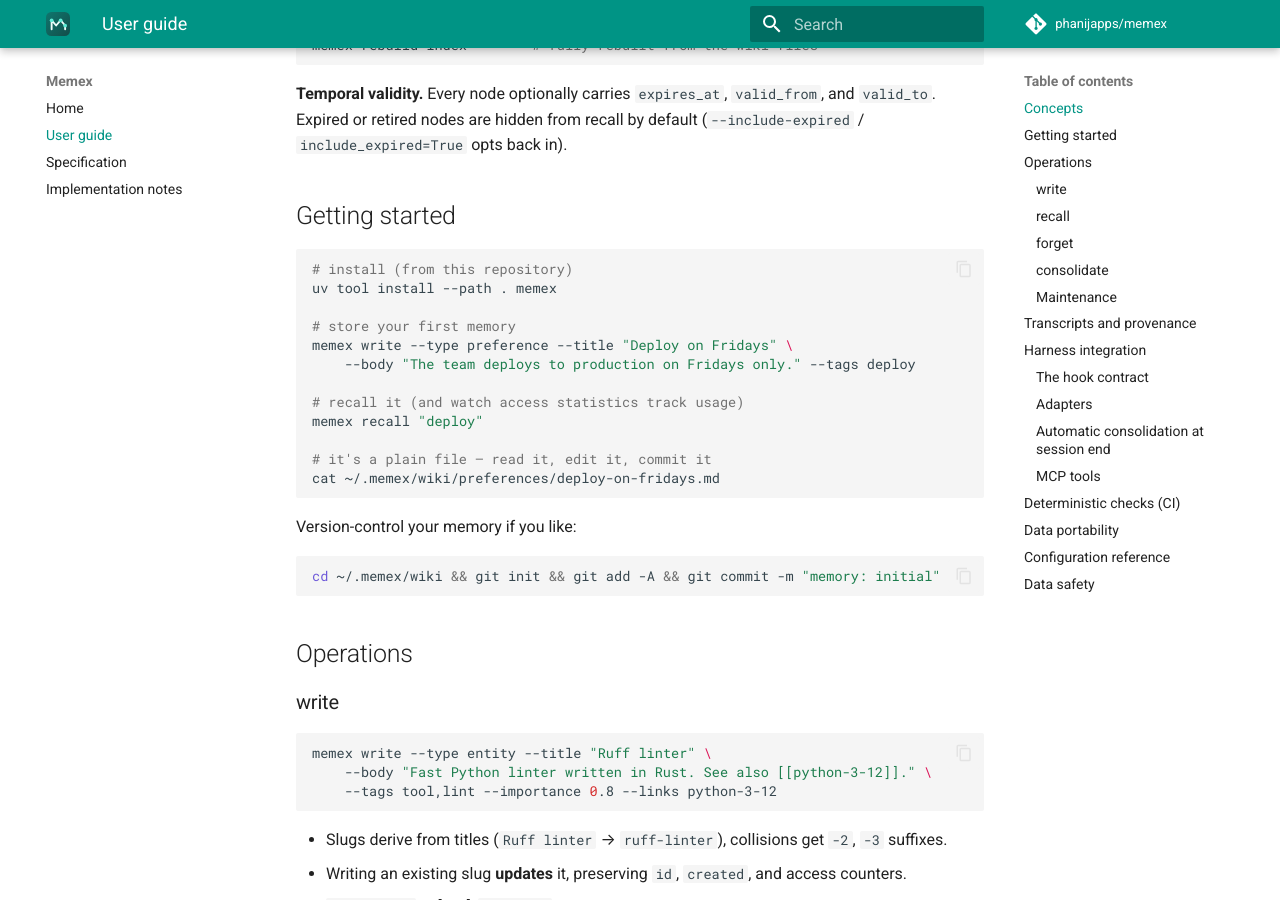
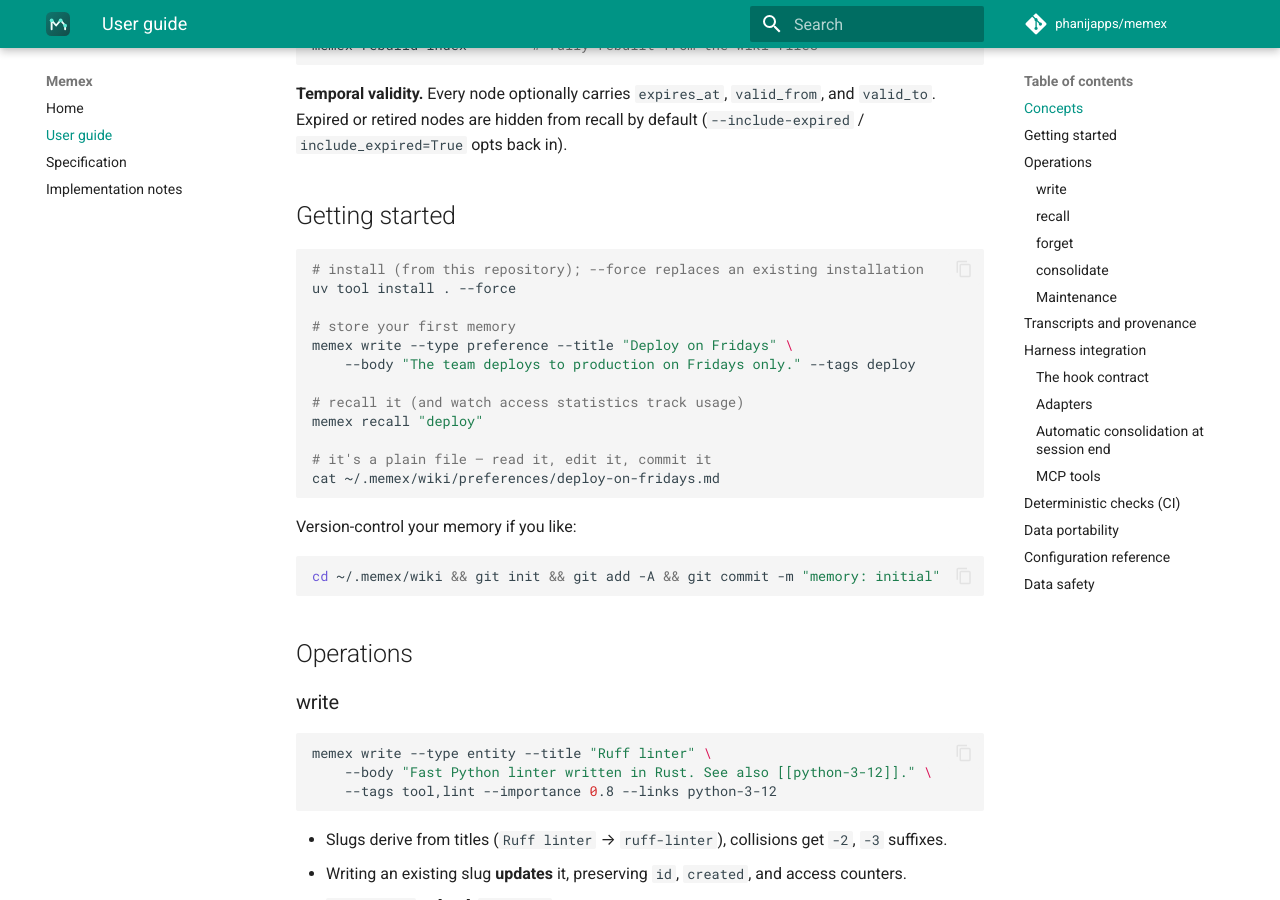
Before and after one commit to agent-memory-atlas-archive/phanijapps--memex, an MkDocs documentation site: the page built from docs/guide.md, in a window 1280 px wide and 900 px high, scrolled down 1472 px. Built offline with MkDocs 1.6.1 and Material for MkDocs 9.7.7, drawn with Linux system fonts in a browser that asks for light colours; comment, search, counter and statistics services are not loaded.

Commit message:
docs: install from source with uv tool install . --force (replace)

````diff
--- a/docs/guide.md
+++ b/docs/guide.md
@@ -62,8 +62,8 @@ recall by default (`--include-expired` / `include_expired=True` opts back in).
 ## Getting started
 
 ```bash
-# install (from this repository)
-uv tool install --path . memex
+# install (from this repository); --force replaces an existing installation
+uv tool install . --force
 
 # store your first memory
 memex write --type preference --title "Deploy on Fridays" \
````
